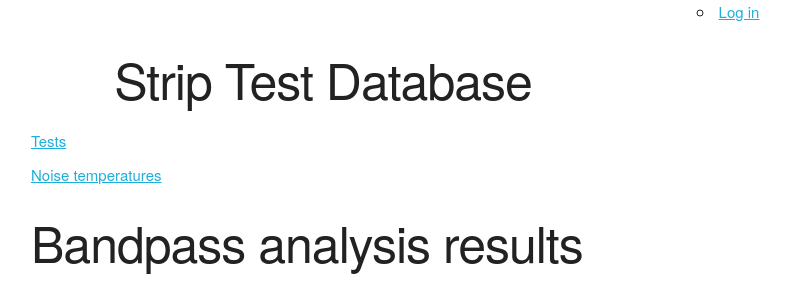
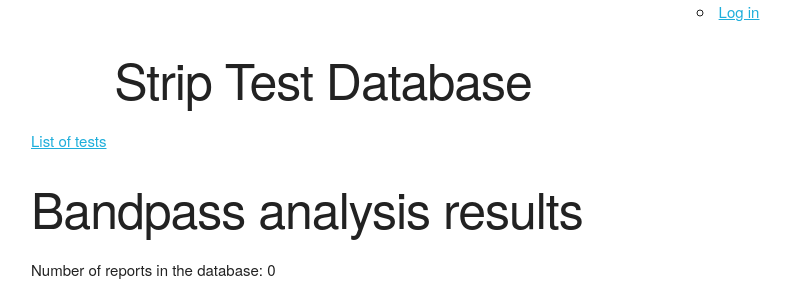
Before and after one commit to lspestrip/stdb2, a Django app: page /unittests/bandwidth/ in a window 1280 px wide. Shown: the top 294 px of the page, without its empty margins (129-919 px from the left). Run offline with Django 3.2, Linux system fonts and the light colour scheme; data that the repository does not hold is empty; parts of the project's set-up code (start-up, migrations or seed data) failed here and were passed over.

Commit message:
Remove non-working URL

```diff
--- a/templates/base.html
+++ b/templates/base.html
@@ -49,8 +49,7 @@
         {% block action_bar %}
         <div id="action-bar">
           <ul>
-            <li><a href="{% url 'unittests:test_list' %}">Tests</a></li>
-            <li><a href="{% url 'unittests:tnoise_list' %}">Noise temperatures</a></li>
+            <li><a href="{% url 'unittests:test_list' %}">List of tests</a></li>
             {% block action_bar_buttons %}
             {% endblock %}
           </ul>
```
